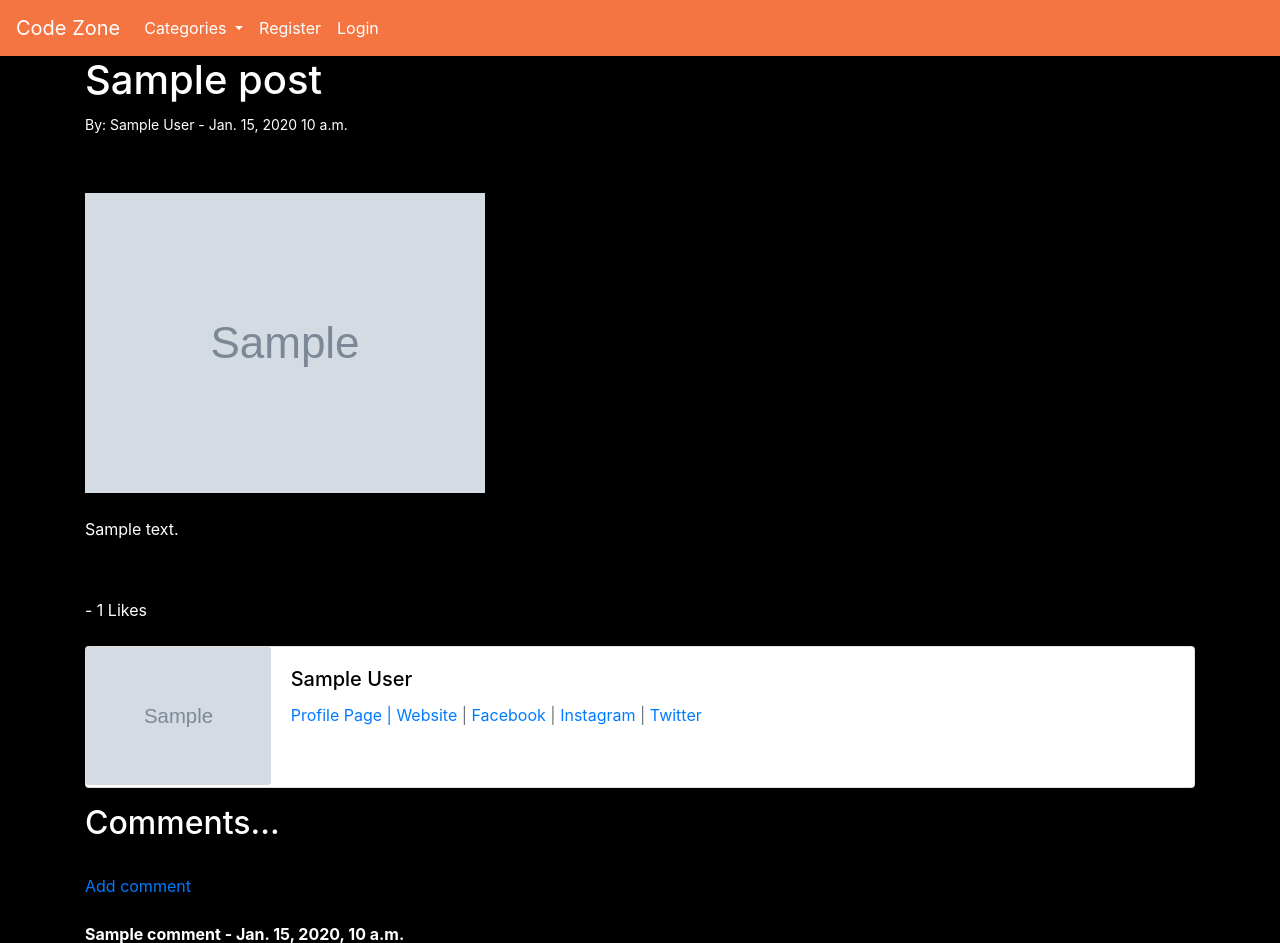
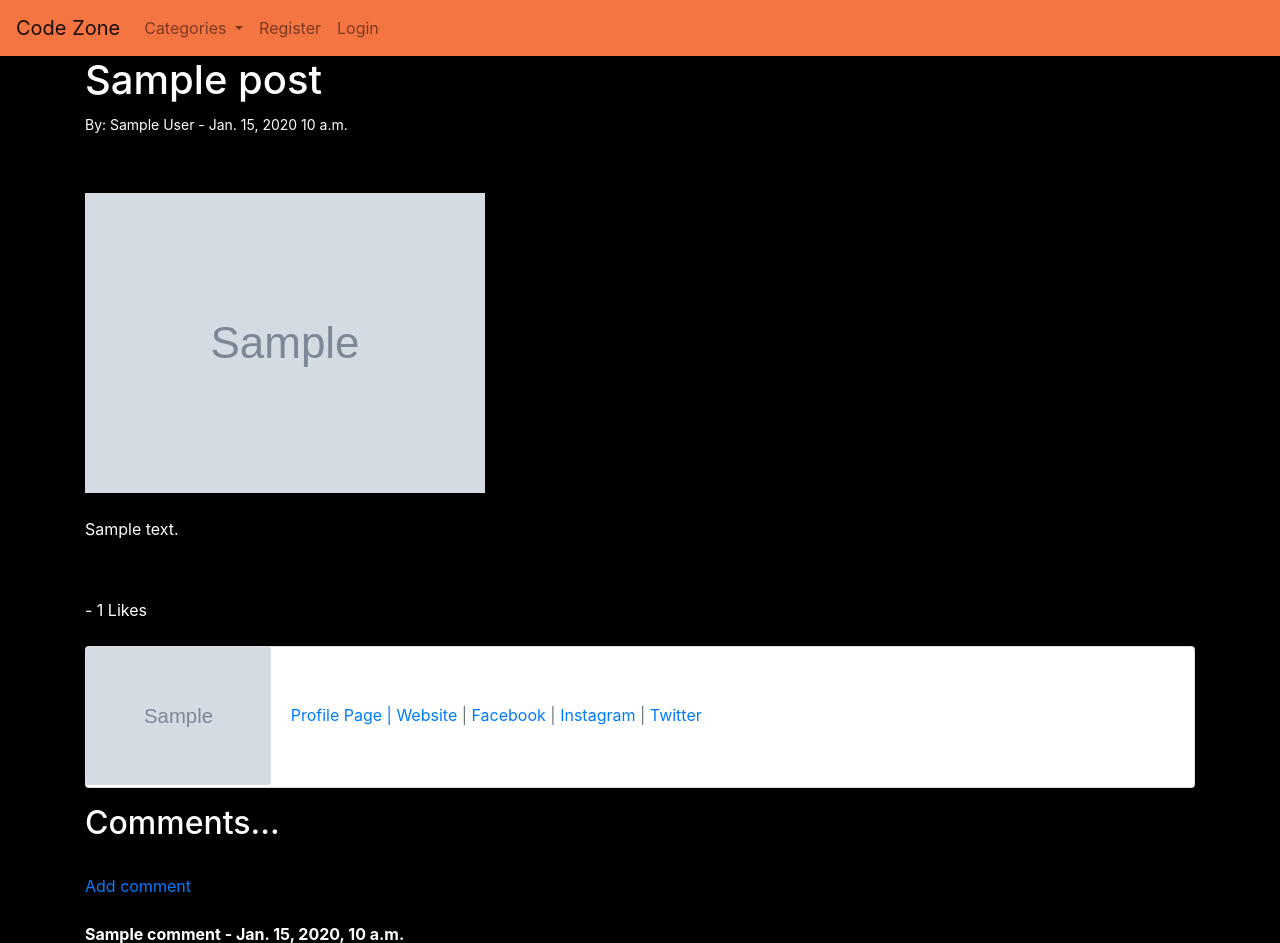
Before and after one commit to matt70iu/Project-4-fullstack-v2, a Django app: page /article/1 in a window 1280 px wide. Shown: the top 943 px of the page. Run offline with Django 3.2, Linux system fonts and the light colour scheme; tables that the repository leaves empty hold one stand-in row (values such as "Sample post"); grey boxes marked "Sample" are stand-in pictures; one stand-in notice (Sample message) is shown; some libraries are stand-ins or nearby versions.

Commit message:
ammend css styling due to previous chnages breaking navbar response on smaller screens, now working, ammended base to suit

```diff
--- a/mainblog/templates/base.html
+++ b/mainblog/templates/base.html
@@ -19,20 +19,21 @@
 </head>
 
 <body>
-    <nav class="navbar navbar-expand-lg main-navbar">
-        <a class="navbar-brand" href="{% url 'home' %}">Code Zone</a>
+
+    <nav class="navbar navbar-expand-lg navbar-light " id="main-navbar">
+        <a class="navbar-brand" id="nav-logo" href="{% url 'home' %}">Code Zone</a>
         <button class="navbar-toggler" type="button" data-toggle="collapse" data-target="#navbarSupportedContent"
             aria-controls="navbarSupportedContent" aria-expanded="false" aria-label="Toggle navigation">
             <span class="navbar-toggler-icon"></span>
         </button>
 
         <div class="collapse navbar-collapse" id="navbarSupportedContent">
-            <ul class="navbar-nav mr-auto">
+            <ul class="navbar-nav">
 
                 <!--Category Menu-->
                 {% if cat_menu %}
                 <li class="nav-item dropdown">
-                    <a class="nav-link dropdown-toggle" href="#" id="navbarDropdown" role="button"
+                    <a class="nav-link dropdown-toggle" role="button"
                         data-toggle="dropdown" aria-haspopup="true" aria-expanded="false">
                         Categories
                     </a>
@@ -104,6 +105,7 @@
             {% endif %}
         </div>
     </nav>
+
     <div class="container">
         {% for message in messages %}
         <div class="{{message.tags}}" id="msg" role="alert">
@@ -125,6 +127,7 @@
         {% endblock %}
 
     </div>
+
 
     <!-- Optional JavaScript; choose one of the two! -->
 
--- a/static/mainblog/css/style.css
+++ b/static/mainblog/css/style.css
@@ -1,27 +1,22 @@
-body {
+ body {
     background-color: black;
     color: white;
+   }
+
+
+footer {
+    background-color: #f57542;
+    position: fixed;
+    bottom: 0;
+    width: 100%;
+    height: 60px;
 }
-
-.main-navbar {
-    background-color: #f57542;
-}
-
-.navbar-brand {
-    color: white;
-}
-
-.nav-link {
-    color: white;
-
-}
-
-.card-title {
-    color: black;
-}
-
 
 #msg {
     background-color: #f57542;
     text-align: center;
 }
+
+#main-navbar {
+    background-color: #f57542;
+}
```
Also changed, not shown: blank.py (deleted, +0 -39 lines), 1 other file.
